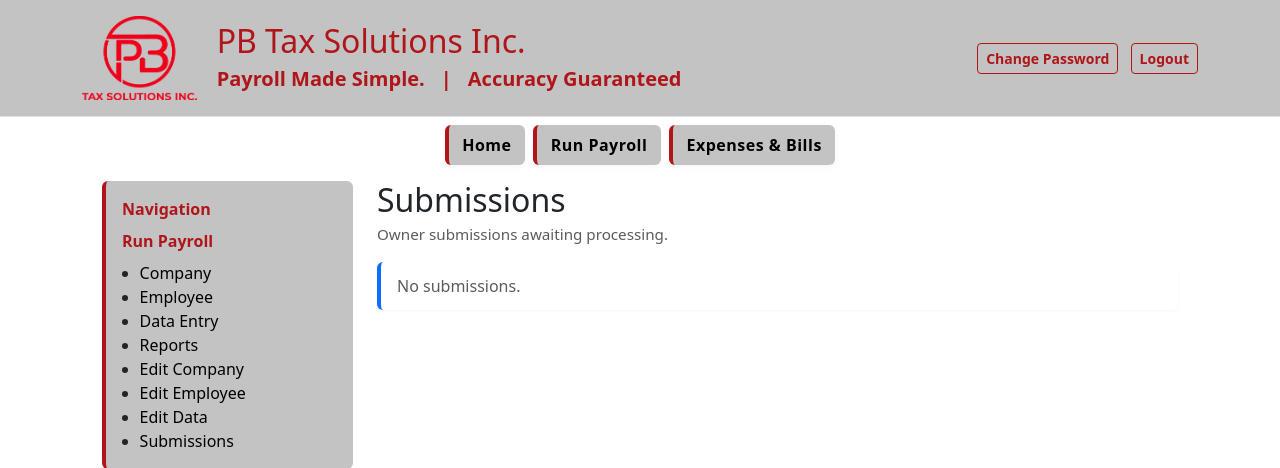
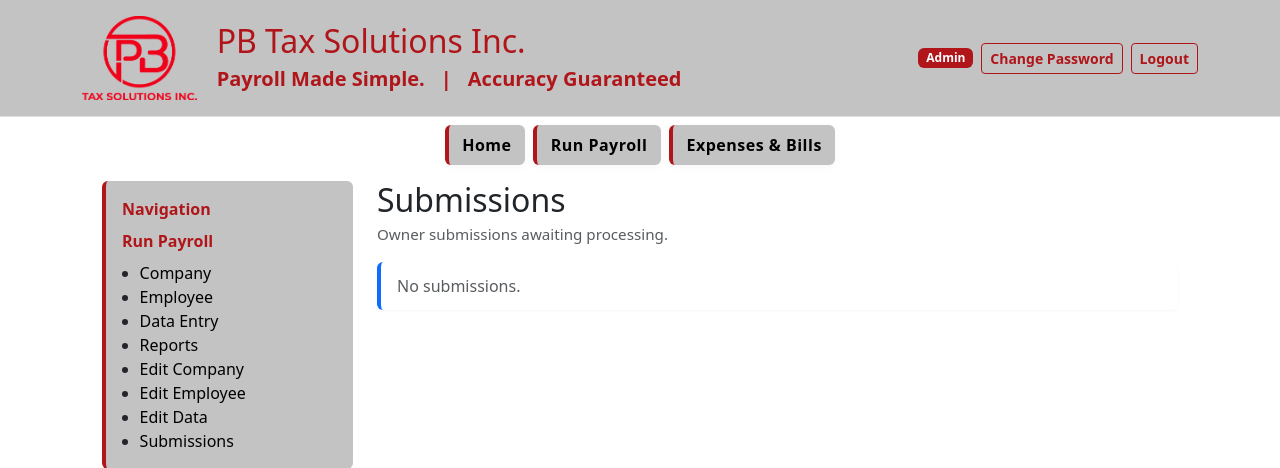
Before and after one commit to vatsraj17-ops/Payroll, a Flask app: page /admin/submissions in a window 1280 px wide. Shown: the top 468 px of the page. Run offline with Flask 3, Linux system fonts and the light colour scheme; the visitor is signed in with stand-in values (Sample User, id 1); data that the repository does not hold is empty.

Commit message:
Show admin badge in header

```diff
--- a/templates/base.html
+++ b/templates/base.html
@@ -47,9 +47,12 @@
           </div>
         </div>
 
-        <div class="ms-auto">
+        <div class="ms-auto d-flex align-items-center gap-2">
+          {% if session.get('role') == 'admin' %}
+            <span class="badge" style="background:#B0151A; color:#fff; font-weight:600;">Admin</span>
+          {% endif %}
           {% if session.get('user_id') %}
-            <a href="/change-password" class="btn btn-sm me-2" style="border:1px solid #B0151A; color:#B0151A; font-weight:600;">Change Password</a>
+            <a href="/change-password" class="btn btn-sm" style="border:1px solid #B0151A; color:#B0151A; font-weight:600;">Change Password</a>
             <a href="/logout" class="btn btn-sm" style="border:1px solid #B0151A; color:#B0151A; font-weight:600;">Logout</a>
           {% endif %}
         </div>
```
